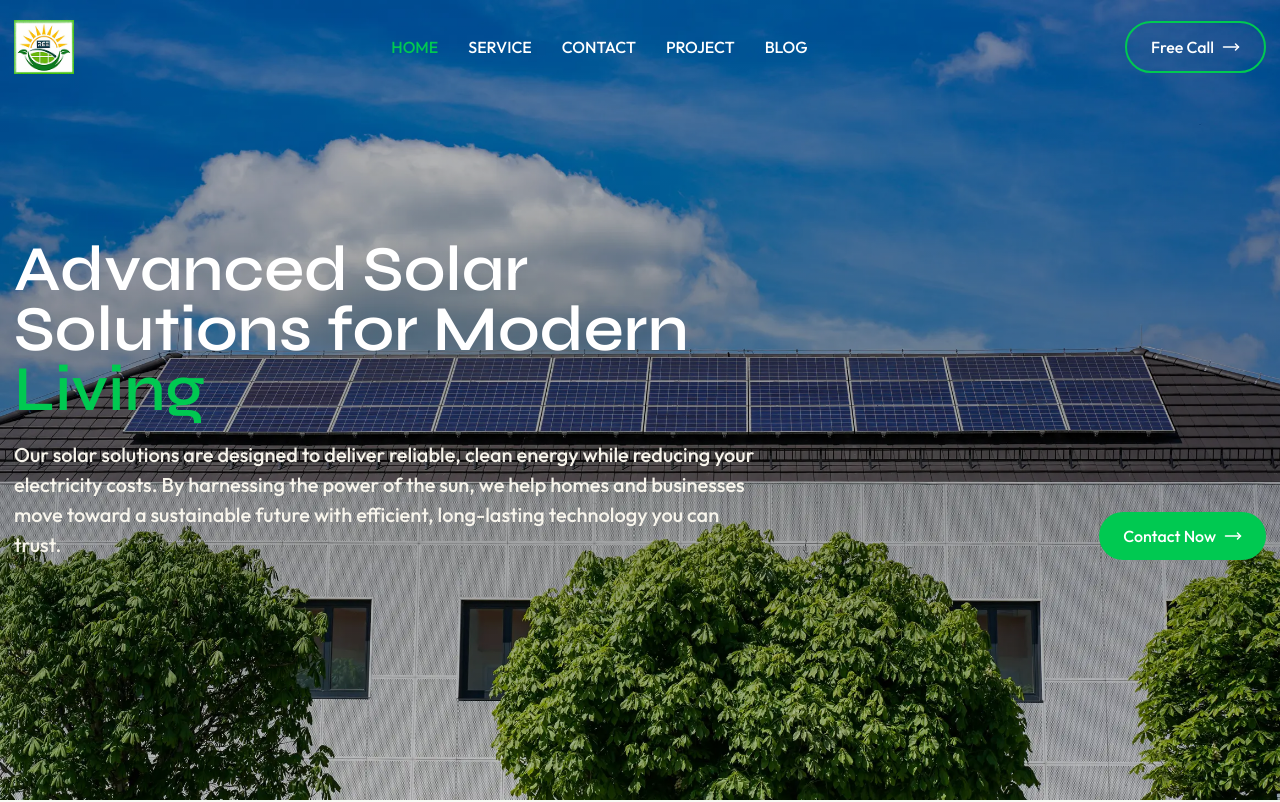
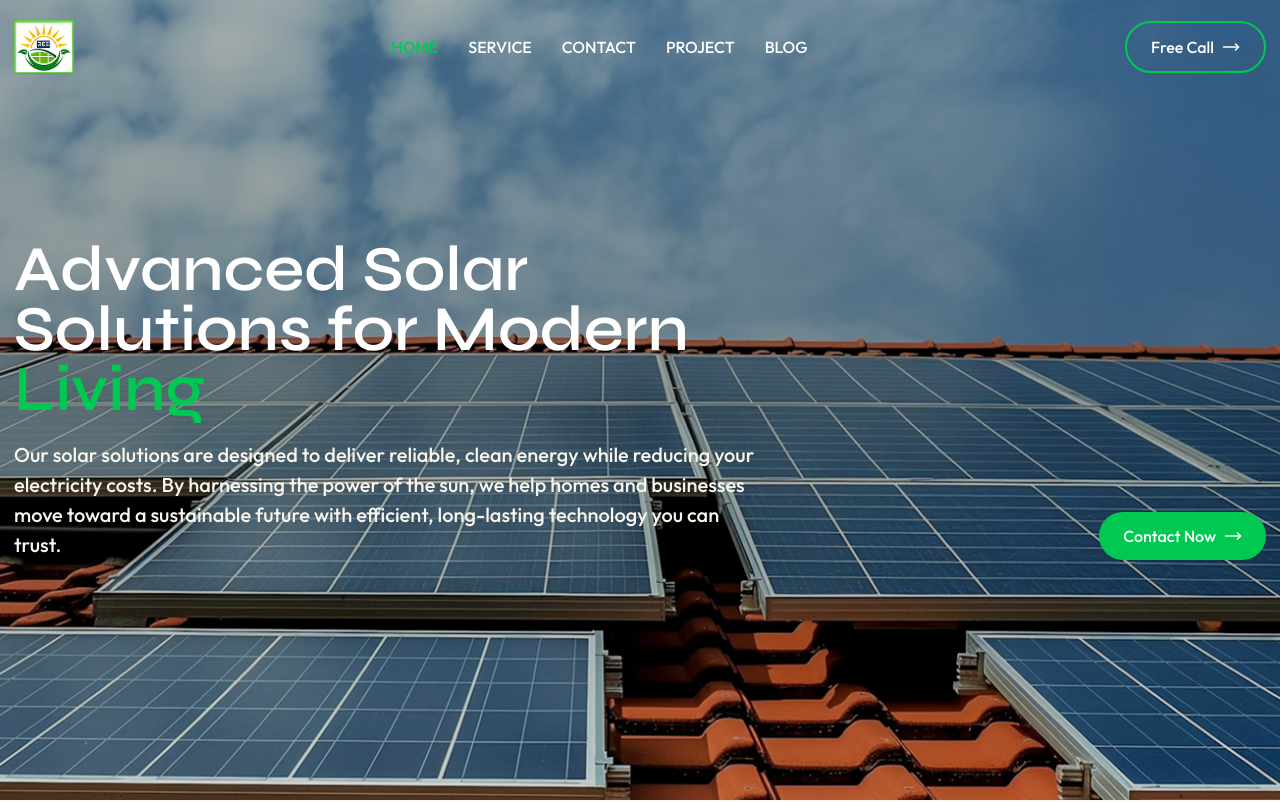
Before and after one commit to Raktim-b/solar-solutions-website, a React (Vite) app: page / in a window 1280 px wide. Shown: the top 802 px of the page. Built offline with nearby package versions, Linux system fonts and the light colour scheme.

Commit message:
navbar fix2

```diff
--- a/src/index.css
+++ b/src/index.css
@@ -29,7 +29,8 @@ h4 {
 
 /* Banner */
 .banner-sec {
-  background: url("/Images/Banner-bg.webp") no-repeat top/cover;
+  /* background: url("/Images/Banner-bg.webp") no-repeat top/cover; */
+  background: url("/public/Images/Step-img.avif") no-repeat top/cover;
   /* background-attachment: fixed; */
 }
 
```
Also changed, not shown: 1 other file (tests, documents, lock files or other folders).
